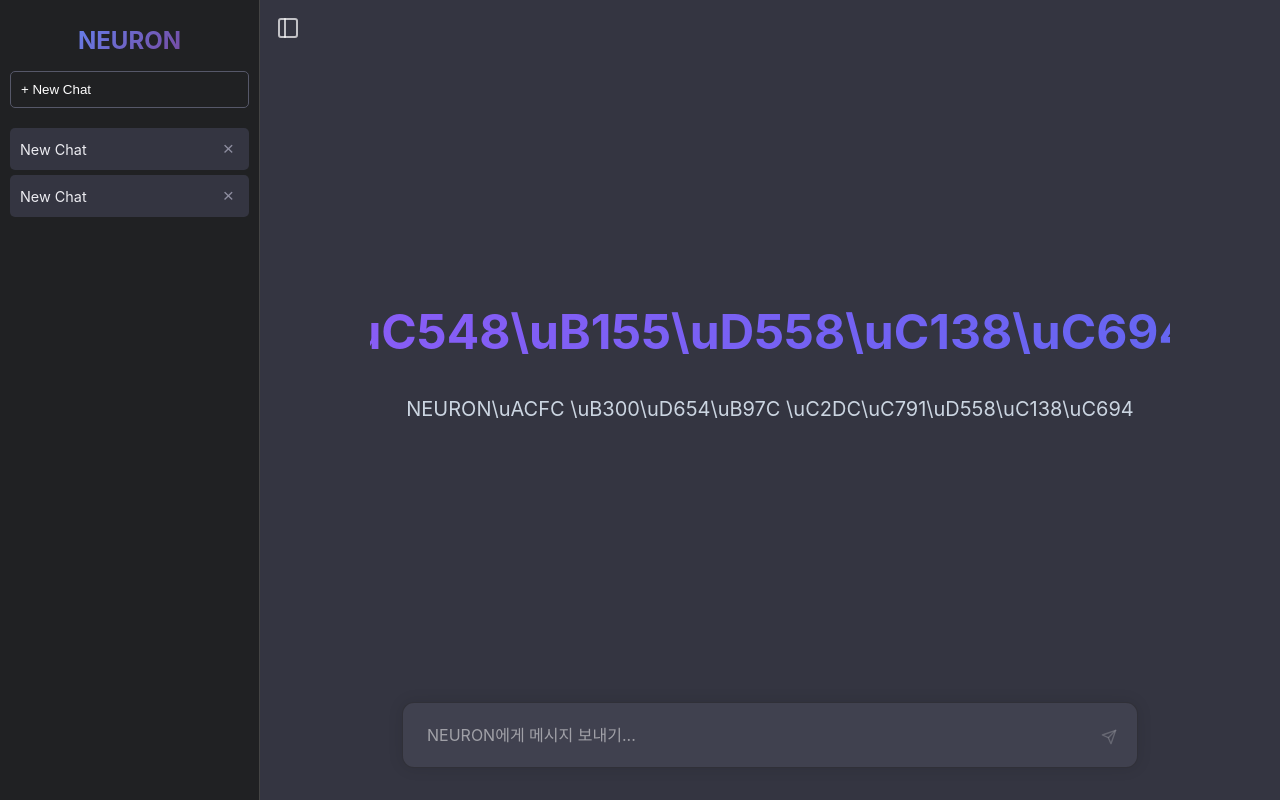
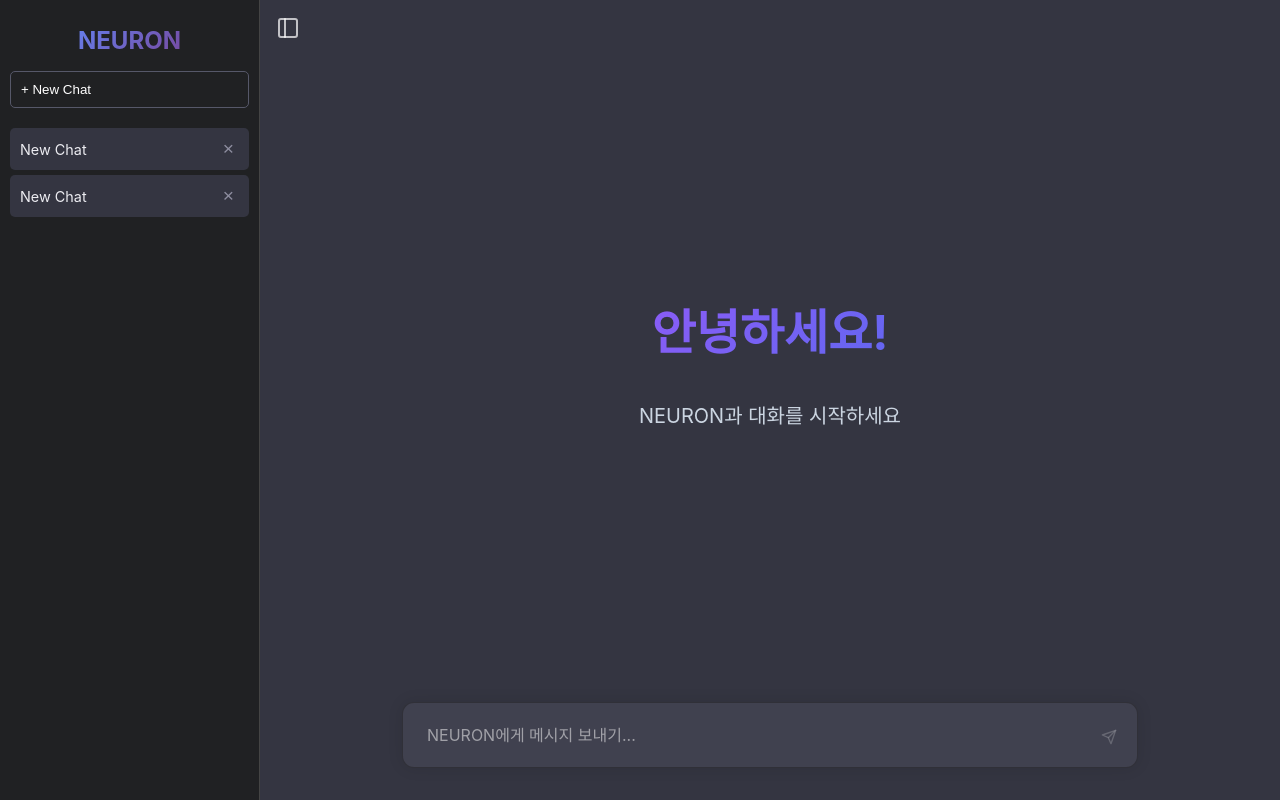
Before and after one commit to y2abean/javis_project_alpha, a React (Vite) app in the folder vite-react-app/: page / in a window 1280 px wide. Built offline with nearby package versions, Linux system fonts and the light colour scheme.

Commit message:
Fix: Render Unicode escape sequences correctly in JSX

```diff
--- a/vite-react-app/src/App.jsx
+++ b/vite-react-app/src/App.jsx
@@ -225,8 +225,8 @@
         <div className="chat-container">
           {currentMessages.length === 0 ? (
             <div className="welcome-message">
-              <h1>\uC548\uB155\uD558\uC138\uC694!</h1>
-              <p>NEURON\uACFC \uB300\uD654\uB97C \uC2DC\uC791\uD558\uC138\uC694</p>
+              <h1>{'\uC548\uB155\uD558\uC138\uC694!'}</h1>
+              <p>{'NEURON\uACFC \uB300\uD654\uB97C \uC2DC\uC791\uD558\uC138\uC694'}</p>
             </div>
           ) : (
             <ChatWindow messages={currentMessages} />
```
